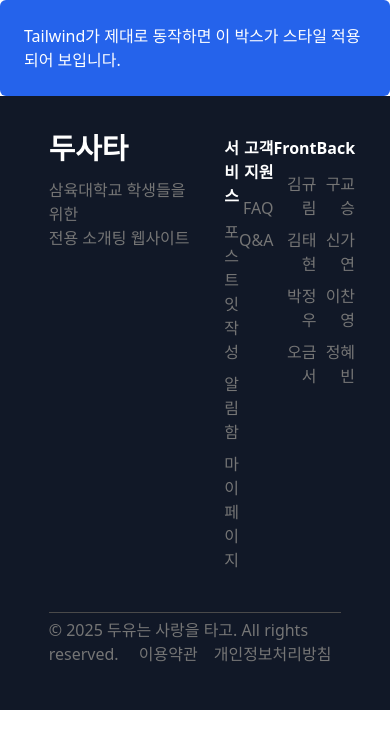
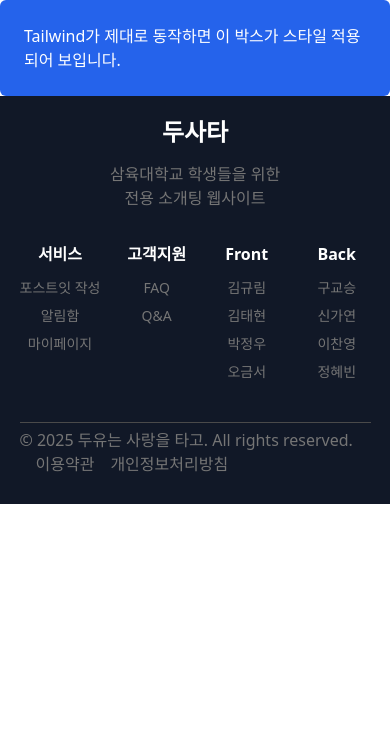
Before and after one commit to Tim3208/dusata, a React (Vite) app: page / in a window 390 px wide. Shown: the top 748 px of the page. Built offline with nearby package versions, Linux system fonts and the light colour scheme.

Commit message:
feat: add footer layout

```diff
--- a/src/layout/MainLayOut/Footer/index.jsx
+++ b/src/layout/MainLayOut/Footer/index.jsx
@@ -3,15 +3,15 @@ import { useNavigate } from "react-router-dom";
 const MainLayOutFooter = () => {
   const nav = useNavigate();
   return (
-    <footer className="w-full bg-navy text-gray-5 py-10">
+    <footer className="w-full bg-navy text-gray-5 py-6 sm:py-10">
       {/* 중앙 */}
-      <div className="w-[75vw] max-w-[1440px] mx-auto">
+      <div className="w-[90vw] sm:w-[75vw] max-w-[1440px] mx-auto">
         {/* 상단 */}
-        <div className="flex justify-between">
+        <div className="flex flex-col sm:flex-row justify-between gap-8 sm:gap-0">
           {/* 사이트정보 */}
-          <div className="w-1/2 leading-6">
+          <div className="w-full sm:w-1/2 leading-6 text-center sm:text-left">
             {/* title */}
-            <h2 className="text-[1.8rem] font-bold text-white pb-2 mb-2.5">
+            <h2 className="text-[1.5rem] sm:text-[1.8rem] font-bold text-white pb-2 mb-2.5">
               두사타
             </h2>
             {/* 설명 */}
@@ -22,52 +22,58 @@ const MainLayOutFooter = () => {
           </div>
 
           {/* 목록 */}
-          <nav className="flex justify-between w-[40%]">
-            <ul className="flex-y text-right">
-              <li className="pb-3 text-white font-bold">서비스</li>
+          <nav className="flex justify-between w-full sm:gap-0">
+            <ul className="text-center sm:text-right">
+              <li className="pb-3 text-white font-bold text-base sm:text-lg">
+                서비스
+              </li>
               <li
-                className="pb-2 cursor-pointer transition-colors hover:text-white"
+                className="pb-2 cursor-pointer transition-colors hover:text-white text-sm sm:text-base"
                 onClick={() => nav("/map")}
               >
                 포스트잇 작성
               </li>
               <li
-                className="pb-2 cursor-pointer transition-colors hover:text-white"
+                className="pb-2 cursor-pointer transition-colors hover:text-white text-sm sm:text-base"
                 onClick={() => nav("/register")}
               >
                 알림함
               </li>
               <li
-                className="pb-2 cursor-pointer transition-colors hover:text-white"
+                className="pb-2 cursor-pointer transition-colors hover:text-white text-sm sm:text-base"
                 onClick={() => nav("/report")}
               >
                 마이페이지
               </li>
             </ul>
-            <ul className="flex-[0.25] text-right">
-              <li className="pb-3 text-white font-bold">고객지원</li>
+            <ul className="flex-[0.25] text-center sm:text-right">
+              <li className="pb-3 text-white font-bold text-base sm:text-lg">
+                고객지원
+              </li>
               <li
-                className="pb-2 cursor-pointer transition-colors hover:text-white"
+                className="pb-2 cursor-pointer transition-colors hover:text-white text-sm sm:text-base"
                 onClick={() => nav("/faq")}
               >
                 FAQ
               </li>
               <li
-                className="pb-2 cursor-pointer transition-colors hover:text-white"
+                className="pb-2 cursor-pointer transition-colors hover:text-white text-sm sm:text-base"
                 onClick={() => nav("/faq#qna")}
               >
                 Q&A
               </li>
             </ul>
-            <ul className="flex-[0.25] text-right">
-              <li className="pb-3 text-white font-bold">Front</li>
+            <ul className="flex-[0.25] text-center sm:text-right">
+              <li className="pb-3 text-white font-bold text-base sm:text-lg">
+                Front
+              </li>
               <a href="#" className="text-gray-5 hover:text-white">
-                <li className="pb-2 cursor-pointer transition-colors">
+                <li className="pb-2 cursor-pointer transition-colors text-sm sm:text-base">
                   김규림
                 </li>
               </a>
               <a href="#" className="text-[var(--gray-5)] hover:text-white">
-                <li className="pb-2 cursor-pointer transition-colors">
+                <li className="pb-2 cursor-pointer transition-colors text-sm sm:text-base">
                   김태현
                 </li>
               </a>
@@ -75,35 +81,35 @@ const MainLayOutFooter = () => {
                 href="https://github.com/Tim3208"
                 className="text-[var(--gray-5)] hover:text-white"
               >
-                <li className="pb-2 cursor-pointer transition-colors">
+                <li className="pb-2 cursor-pointer transition-colors text-sm sm:text-base">
                   박정우
                 </li>
               </a>
               <a href="#" className="text-[var(--gray-5)] hover:text-white">
-                <li className="pb-2 cursor-pointer transition-colors">
+                <li className="pb-2 cursor-pointer transition-colors text-sm sm:text-base">
                   오금서
                 </li>
               </a>
             </ul>
-            <ul className="flex-[0.25] text-right">
+            <ul className="flex-[0.25] text-center sm:text-right">
               <li className="pb-3 text-white font-bold">Back</li>
               <a href="#" className="text-[var(--gray-5)] hover:text-white">
-                <li className="pb-2 cursor-pointer transition-colors">
+                <li className="pb-2 cursor-pointer transition-colors text-sm sm:text-base">
                   구교승
                 </li>
               </a>
               <a href="#" className="text-[var(--gray-5)] hover:text-white">
-                <li className="pb-2 cursor-pointer transition-colors">
+                <li className="pb-2 cursor-pointer transition-colors text-sm sm:text-base">
                   신가연
                 </li>
               </a>
               <a href="#" className="text-[var(--gray-5)] hover:text-white">
-                <li className="pb-2 cursor-pointer transition-colors">
+                <li className="pb-2 cursor-pointer transition-colors text-sm sm:text-base">
                   이찬영
                 </li>
               </a>
               <a href="#" className="text-[var(--gray-5)] hover:text-white">
-                <li className="pb-2 cursor-pointer transition-colors">
+                <li className="pb-2 cursor-pointer transition-colors text-sm sm:text-base">
                   정혜빈
                 </li>
               </a>
```
